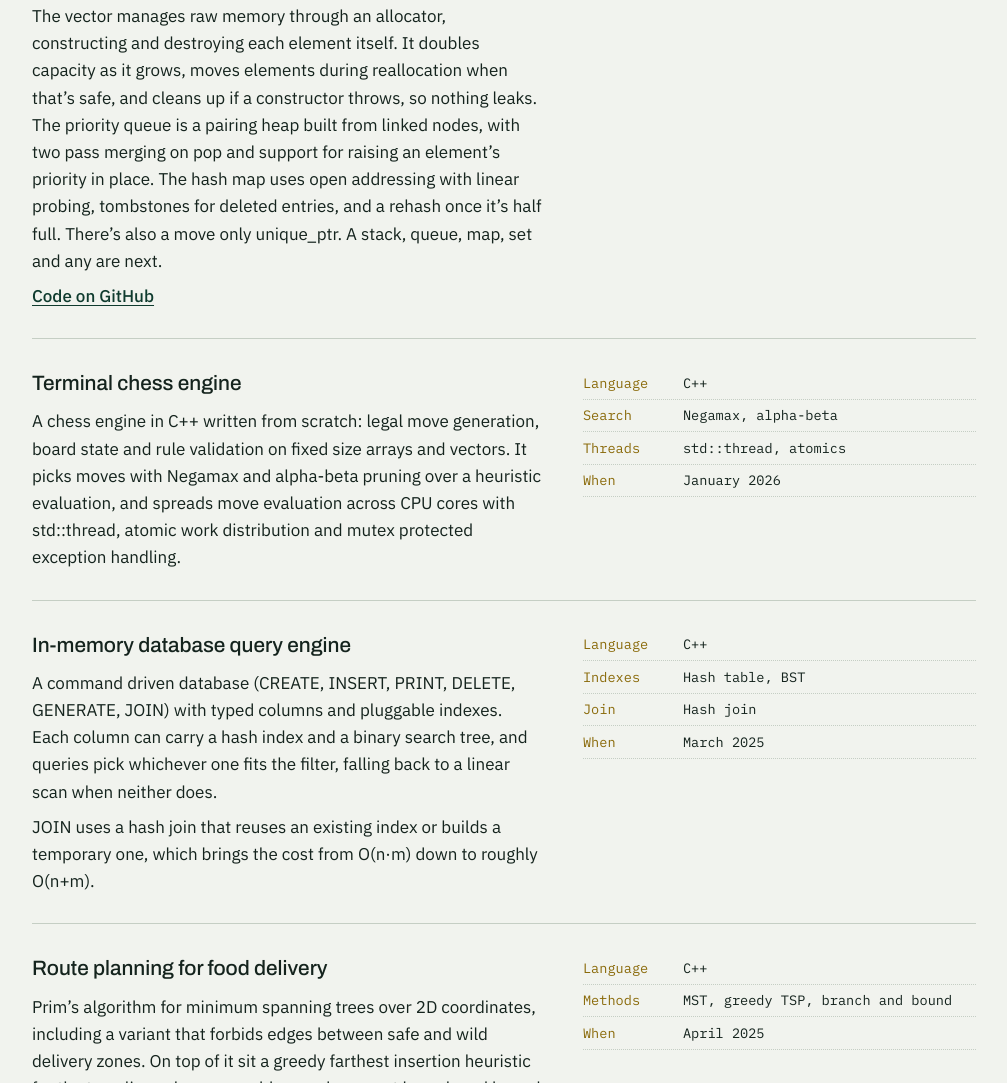
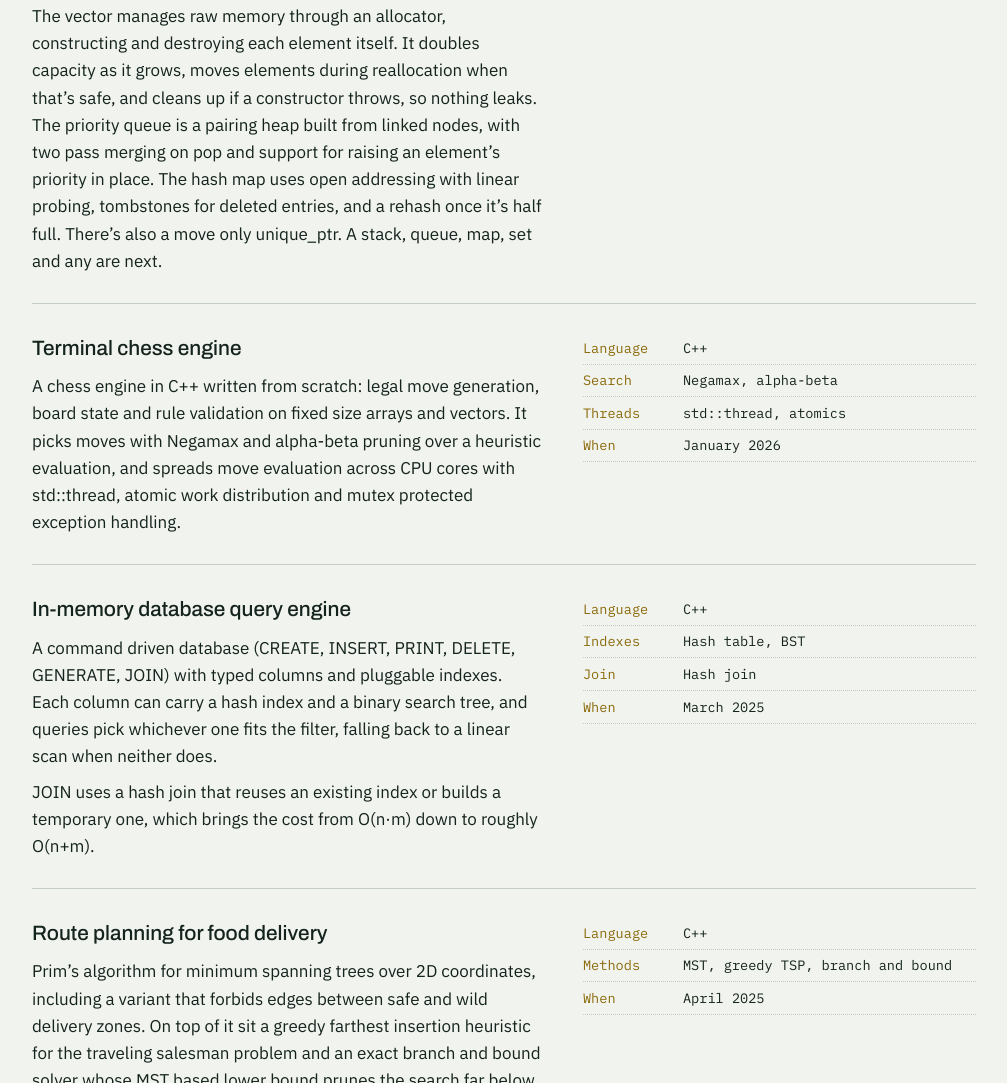
Before and after one commit to RobConfor/RobConfor.github.io, a plain HTML site: page index.html in a window 1280 px wide. Shown: the part 2914-3997 px from the top of the page, without its empty margins (136-1143 px from the left). Drawn offline with Linux system fonts and the light colour scheme.

Commit message:
Remove GitHub link from project description
Removed the link to the GitHub repository from the project description.

```diff
--- a/index.html
+++ b/index.html
@@ -149,7 +149,6 @@ footer{margin-top:4.5rem;padding-top:1rem;border-top:3px solid var(--pcb);displa
 <p class="status">In progress</p>
 <p>I’m rebuilding parts of the C++ standard library myself to learn the language more deeply and to see how common data structures work under the hood. Using them is easy. Writing them makes you deal with the things the interface hides: memory, object lifetimes, and what happens when something throws halfway through.</p>
 <p>The vector manages raw memory through an allocator, constructing and destroying each element itself. It doubles capacity as it grows, moves elements during reallocation when that’s safe, and cleans up if a constructor throws, so nothing leaks. The priority queue is a pairing heap built from linked nodes, with two pass merging on pop and support for raising an element’s priority in place. The hash map uses open addressing with linear probing, tombstones for deleted entries, and a rehash once it’s half full. There’s also a move only unique_ptr. A stack, queue, map, set and any are next.</p>
-<p><a href="https://github.com/RobConfor/c-stl">Code on GitHub</a></p>
 </div>
 <dl>
 <div><dt>Language</dt><dd>C++</dd></div>
```
